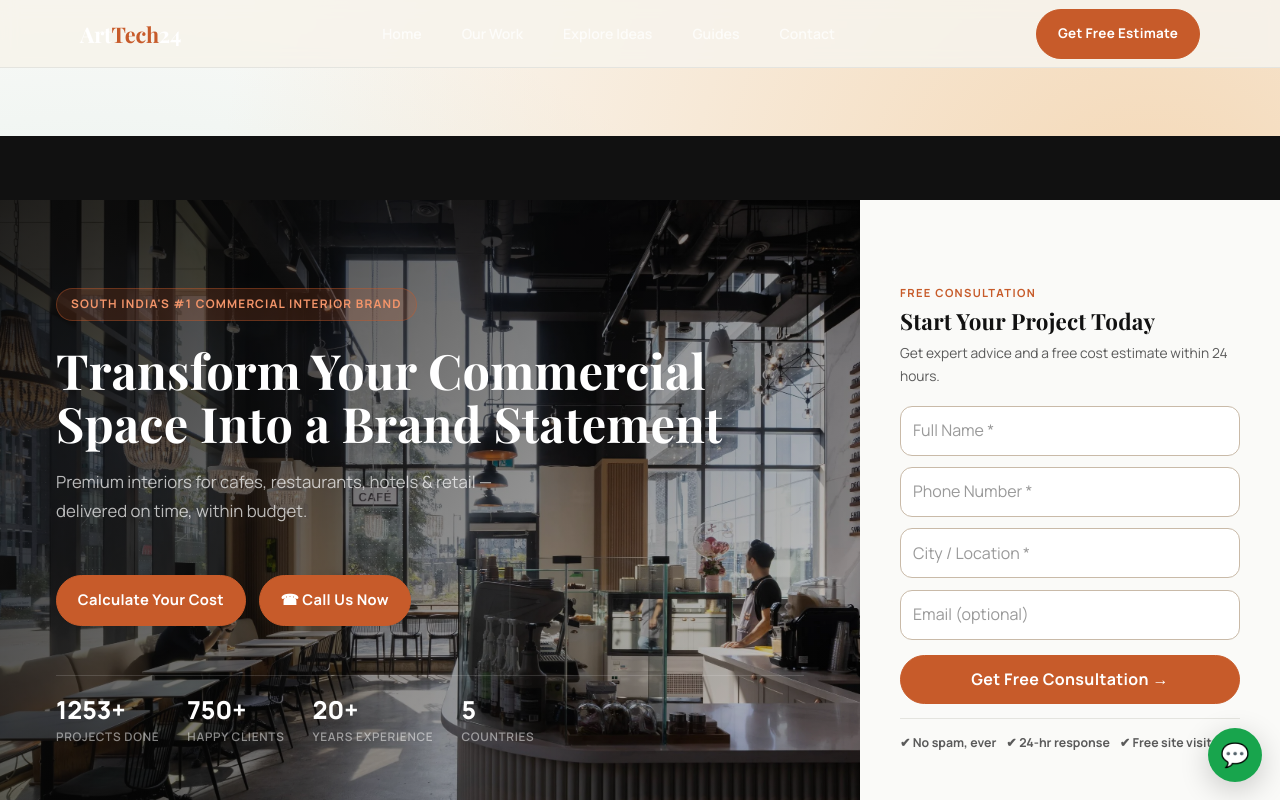
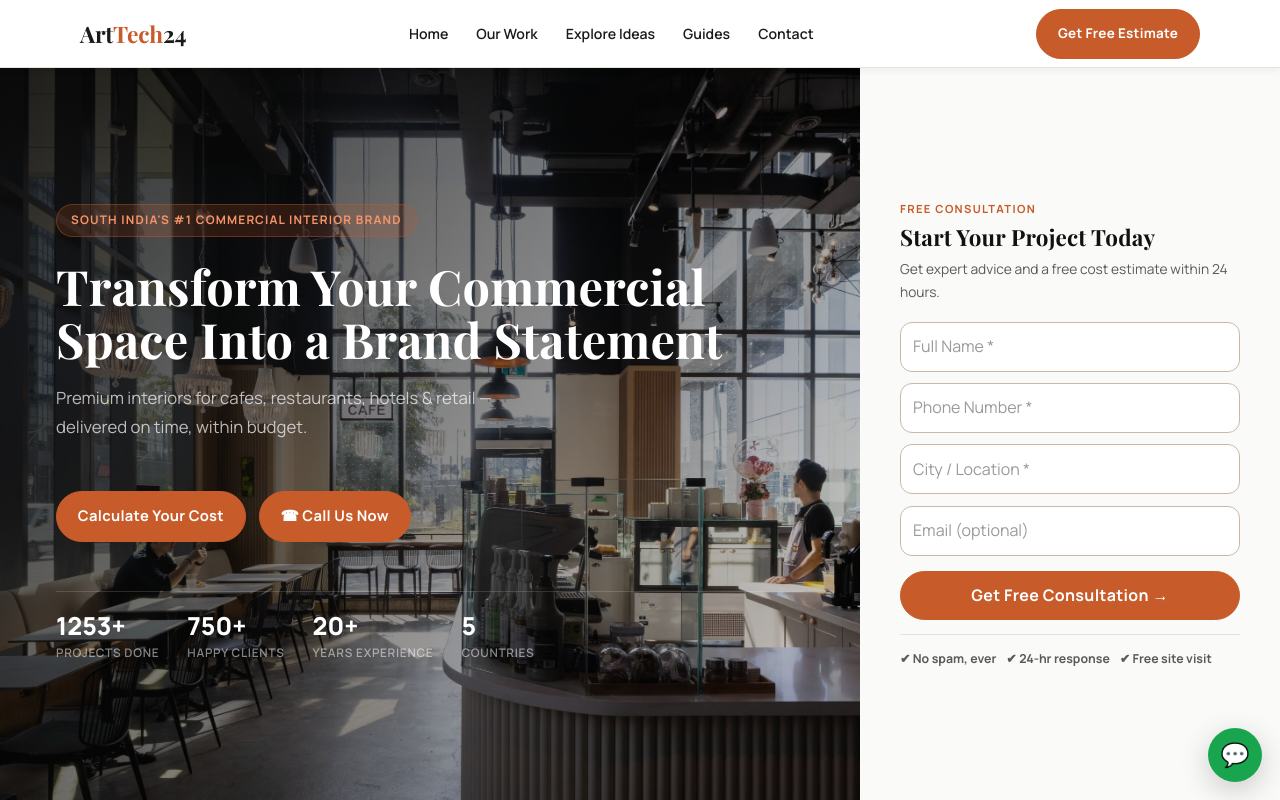
Before and after one commit to arttech2424-sudo/arttech24, a Next.js app: page / in a window 1280 px wide. Shown: the top 800 px of the page. Built offline with nearby package versions, Linux system fonts and the light colour scheme; a web font is replaced by a local one.

Commit message:
Fix: header white bg, footer dark bg, remove top bleed gap

```diff
--- a/app/globals.css
+++ b/app/globals.css
@@ -98,8 +98,9 @@ p { color: var(--text-sec); line-height: 1.72; }
 /* ===== HEADER ===== */
 .site-header {
   position: fixed; top: 0; left: 0; right: 0; z-index: 100;
-  background: var(--dark); height: 68px;
-  border-bottom: 1px solid rgba(255,255,255,0.06);
+  background: #fff; height: 68px;
+  border-bottom: 1px solid var(--border);
+  box-shadow: 0 2px 8px rgba(0,0,0,0.06);
 }
 .nav-wrap {
   display: flex; align-items: center; justify-content: space-between;
@@ -107,15 +108,15 @@ p { color: var(--text-sec); line-height: 1.72; }
 }
 .brand {
   font-family: var(--font-playfair), Georgia, serif;
-  font-size: 1.42rem; font-weight: 700; color: #fff; letter-spacing: -0.01em;
+  font-size: 1.42rem; font-weight: 700; color: var(--text-primary); letter-spacing: -0.01em;
 }
 .brand span { color: var(--brand); }
 .nav-links { display: flex; align-items: center; gap: 4px; }
 .nav-links a {
-  color: rgba(255,255,255,0.72); font-size: 0.88rem; font-weight: 600;
+  color: var(--text-primary); font-size: 0.88rem; font-weight: 600;
   padding: 6px 12px; border-radius: 6px; transition: all var(--trans);
 }
-.nav-links a:hover { color: #fff; background: rgba(255,255,255,0.09); }
+.nav-links a:hover { color: var(--brand); background: var(--brand-50); }
 
 /* ===== HERO ===== */
 .hero {
@@ -610,37 +611,48 @@ h2 {
 }
 
 .site-header {
-  position: sticky;
+  position: fixed;
   top: 0;
-  z-index: 50;
-  background: rgba(247, 243, 235, 0.9);
-  backdrop-filter: blur(8px);
-  border-bottom: 1px solid var(--line);
+  left: 0;
+  right: 0;
+  z-index: 100;
+  height: 68px;
+  background: #fff;
+  border-bottom: 1px solid var(--border);
+  box-shadow: 0 2px 8px rgba(0,0,0,0.06);
 }
 
 .nav-wrap {
   display: flex;
   align-items: center;
   justify-content: space-between;
-  gap: 1rem;
-  padding: 0.8rem 0;
+  height: 68px;
+  gap: 1.5rem;
+  padding: 0;
 }
 
 .brand {
   font-family: var(--font-playfair), serif;
-  font-size: 1.35rem;
+  font-size: 1.42rem;
   font-weight: 700;
+  color: var(--text-primary);
 }
 
 .nav-links {
   display: flex;
-  gap: 1rem;
+  align-items: center;
+  gap: 4px;
   font-weight: 600;
-  font-size: 0.95rem;
+  font-size: 0.88rem;
 }
 
 .hero {
-  padding: 4rem 0 2rem;
+  margin-top: 68px;
+  min-height: calc(100vh - 68px);
+  display: grid;
+  grid-template-columns: 1fr 420px;
+  background: var(--dark);
+  padding: 0;
 }
 
 .hero-grid {
@@ -764,8 +776,7 @@ textarea {
 
 .why-grid,
 .contact-grid,
-.metrics-grid,
-.footer-grid {
+.metrics-grid {
   display: grid;
   grid-template-columns: repeat(2, minmax(0, 1fr));
   gap: 1rem;
@@ -837,10 +848,10 @@ textarea {
 }
 
 .site-footer {
-  border-top: 1px solid var(--line);
-  padding: 2rem 0;
-  margin-top: 3rem;
-  background: rgba(255, 250, 243, 0.8);
+  background: var(--black);
+  padding: 56px 0 0;
+  margin-top: 0;
+  border-top: none;
 }
 
 .whatsapp-float {
```
